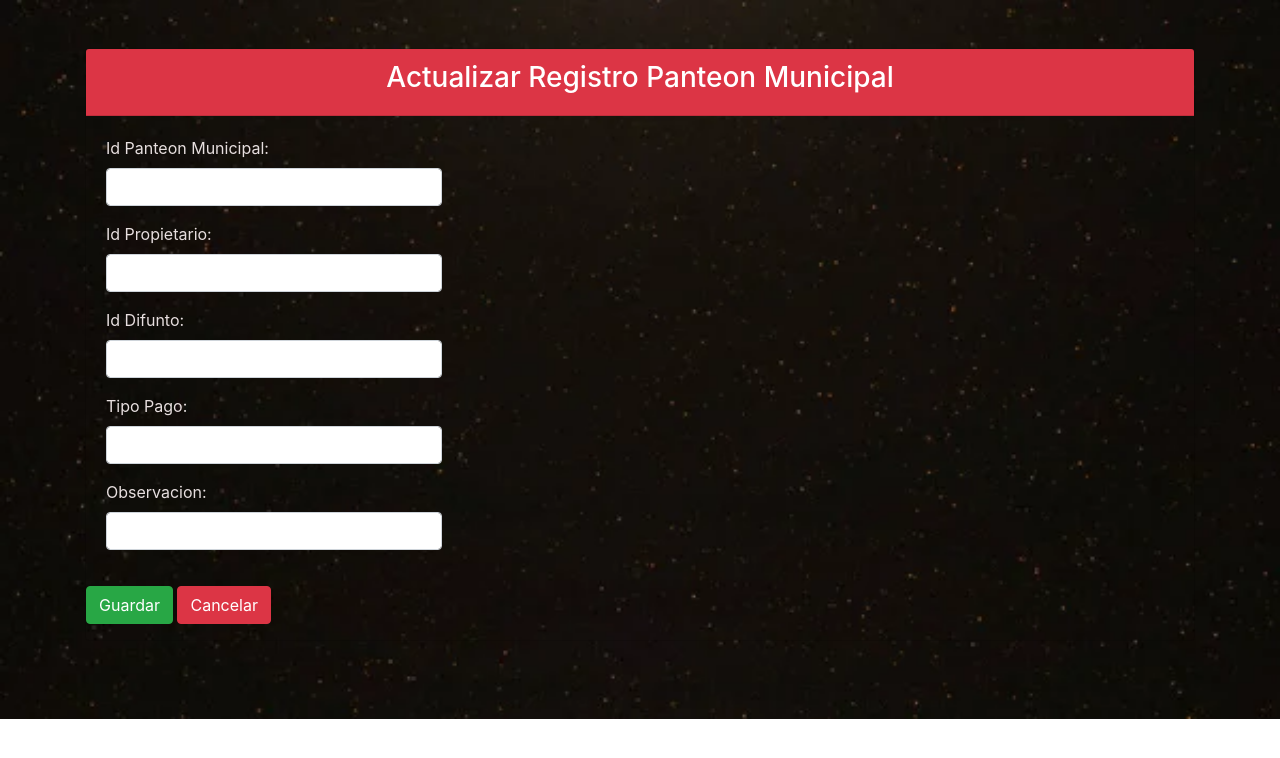
After one commit to Carlosmau11/panteon_municipal_lerdo, a PHP site: page /actualizar_panteon_municipal.php?id_sepulcro_panteon_municipal=1 in a window 1280 px wide. The commit adds this page. Shown: the top 758 px of the page. Run offline with PHP 8.4, Linux system fonts and the light colour scheme; data that the repository does not hold is empty.

Commit message:
Se actualizan, insertan y eliminan datos de panteon municipal

```diff
--- /dev/null
+++ b/app/view/actualizar_panteon_municipal.php
@@ -0,0 +1,103 @@
+<?php
+
+$id_sepulcro_panteon_municipal = $_GET['id_sepulcro_panteon_municipal'];
+require_once ("../../app/model/db.php");
+$consulta = "SELECT * FROM sepulcro_panteon_municipal WHERE id_sepulcro_panteon_municipal = $id_sepulcro_panteon_municipal";
+$resultado = mysqli_query($conexion, $consulta);
+$panteon_municipal = mysqli_fetch_assoc($resultado);
+
+?>
+<?php require '../../app/model/db.php' ?>
+<!DOCTYPE html>
+<html>
+
+<head>
+    <meta charset="UTF-8">
+    <title>Actualizar Registro Panteon Municipal</title>
+    <link rel="stylesheet" href="https://maxcdn.bootstrapcdn.com/bootstrap/4.5.2/css/bootstrap.min.css">
+</head>
+
+<body>
+
+    <style>
+    body {
+        background-image: url('../../public/img/FotoPanteon10.jpg');
+        background-size: cover;
+        background-repeat: no-repeat;
+    }
+
+    .card {
+        background-color: rgba(255, 255, 255, 0);
+        /* Fondo blanco semi-transparente para la tarjeta */
+    }
+
+    /* Resto de tu código CSS */
+    </style>
+
+    <div class="container mt-5">
+        <div class="card">
+            <div class="card-header bg-danger text-white">
+                <h3 class="text-center">Actualizar Registro Panteon Municipal</h3>
+            </div>
+            <div class="card-body">
+                <form action="../../app/model/functions_Db.php" method="POST" enctype="multipart/form-data">
+                    <div class="row">
+                        <!-- Columna 1: Datos Personales Parte 1 -->
+                        <div class="col-md-4">
+
+                            <div class="form-group">
+                                <label style="color: rgb(231, 223, 223);" for="id_sepulcro_panteon_municipal">Id Panteon
+                                    Municipal:</label>
+                                <input type="text" class="form-control" id="id_sepulcro_panteon_municipal"
+                                    name="id_sepulcro_panteon_municipal"
+                                    value="<?php echo $panteon_municipal ['id_sepulcro_panteon_municipal']; ?>"
+                                    required>
+                            </div>
+
+                            <div class="form-group">
+                                <label style="color: rgb(231, 223, 223);" for="id_propietario">Id Propietario:</label>
+                                <input type="text" class="form-control" id="id_propietario" name="id_propietario"
+                                    value="<?php echo $panteon_municipal ['id_propietario']; ?>" required>
+                            </div>
+
+                            <div class="form-group">
+                                <label style="color: rgb(231, 223, 223);" for="id_difunto">Id Difunto:</label>
+                                <input type="text" class="form-control" id="id_difunto" name="id_propietario"
+                                    value="<?php echo $panteon_municipal ['id_difunto']; ?>" required>
+                            </div>
+
+                            <div class="form-group">
+                                <label style="color: rgb(231, 223, 223);" for="tipo_pago">Tipo Pago:</label>
+                                <input type="text" class="form-control" id="tipo_pago" name="tipo_pago"
+                                    value="<?php echo $panteon_municipal ['tipo_pago']; ?>" required>
+                            </div>
+
+                            <div class="form-group">
+                                <label style="color: rgb(231, 223, 223);" for="observacion">Observacion:</label>
+                                <input type="text" class="form-control" id="observacion" name="observacion"
+                                    value="<?php echo $panteon_municipal ['observacion']; ?>" required>
+                            </div>
+                        </div>
+                    </div>
+            </div>
+
+            <div class="mb-3">
+                <input type="hidden" name="accion" value="editar_panteon_municipal">
+                <input type="hidden" name="id_sepulcro_panteon_municipal"
+                    value="<?php echo $_GET['id_sepulcro_panteon_municipal']; ?>">
+                <button type="submit" class="btn btn-success">Guardar</button>
+                <button class="btn btn-danger" style="text-decoration: none; color: white;">
+                    <a href="difuntos.php" style="color: white;">Cancelar</a>
+                </button>
+            </div>
+            </form>
+        </div>
+    </div>
+    </div>
+
+    <script src="https://ajax.googleapis.com/ajax/libs/jquery/3.5.1/jquery.min.js"></script>
+    <script src="https://cdnjs.cloudflare.com/ajax/libs/popper.js/1.16.0/umd/popper.min.js"></script>
+    <script src="https://maxcdn.bootstrapcdn.com/bootstrap/4.5.2/js/bootstrap.min.js"></script>
+</body>
+
+</html>
```
Also changed, not shown: app/model/functions_db.php (+29 -0 lines), app/view/Difuntos.php (+42 -20 lines), app/view/eliminar_panteon_municipal.php (added, +35 -0 lines).
